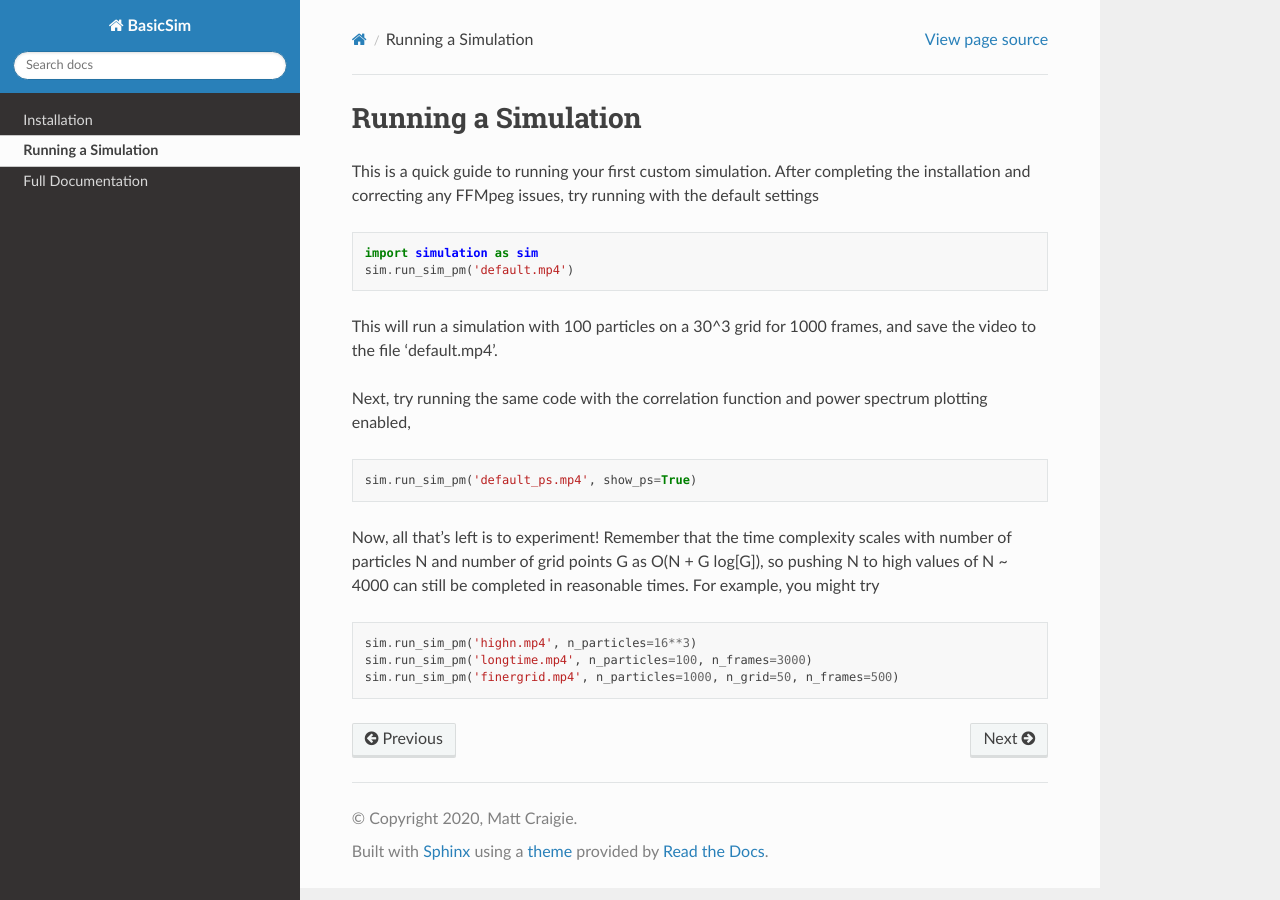
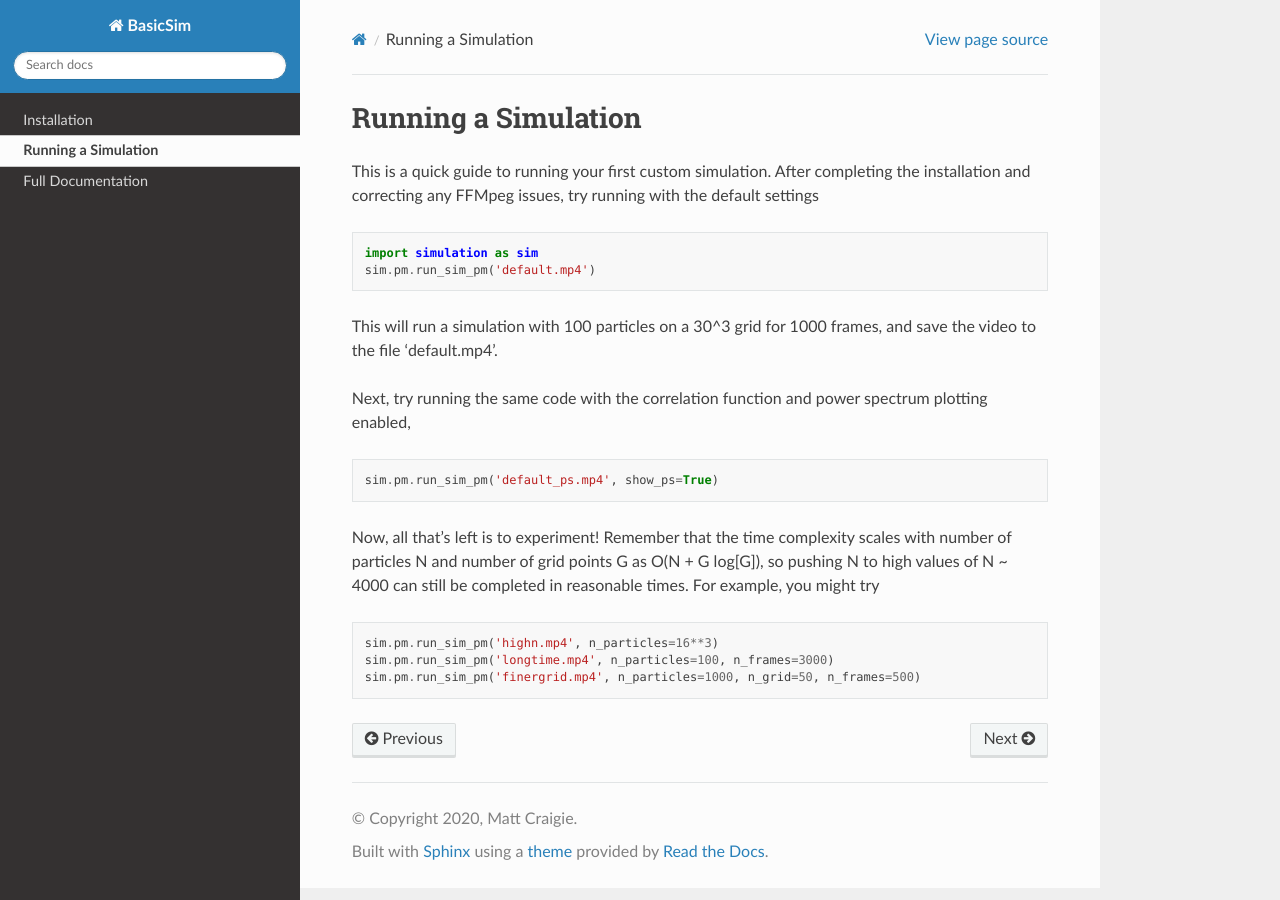
Before and after one commit to mattcraigie/BasicSim, a Sphinx documentation site: the page built from docs/source/simfuncs.rst, in a window 1280 px wide. Built offline with Sphinx 7.4.7 and the Read the Docs theme 2.0.0, drawn with Linux system fonts in a browser that asks for light colours; pages that are not in the unit, such as notebooks, are missing from menus.

Commit message:
fixing autodoc hopefully

```diff
--- a/docs/source/documentation.rst
+++ b/docs/source/documentation.rst
@@ -3,4 +3,7 @@
 ==================
 
 .. automodule:: simulation.pm
-    :members:
+   :members:
+   :noindex:
+
+.. automethod:: simulation.pm.run_sim_pm
--- a/docs/source/install.rst
+++ b/docs/source/install.rst
@@ -19,7 +19,7 @@
 .. code-block:: python
 
    import simulation
-   simulation.run_sim_pm(filename)
+   simulation.pm.run_sim_pm(filename)
 
 
 You may also need to specify the FFMpeg install location by adding the lines
--- a/docs/source/simfuncs.rst
+++ b/docs/source/simfuncs.rst
@@ -8,7 +8,7 @@
 .. code-block:: python
 
    import simulation as sim
-   sim.run_sim_pm('default.mp4')
+   sim.pm.run_sim_pm('default.mp4')
 
 This will run a simulation with 100 particles on a 30^3 grid for 1000 frames, and save the video to the file 'default.mp4'.
 
@@ -17,7 +17,7 @@
 
 .. code-block:: python
 
-   sim.run_sim_pm('default_ps.mp4', show_ps=True)
+   sim.pm.run_sim_pm('default_ps.mp4', show_ps=True)
 
 Now, all that's left is to experiment! Remember that the time complexity scales with number of particles N and number of
 grid points G as O(N + G log[G]), so pushing N to high values of N ~ 4000 can still be completed in reasonable times.
@@ -25,6 +25,6 @@
 
 .. code-block:: python
 
-   sim.run_sim_pm('highn.mp4', n_particles=16**3)
-   sim.run_sim_pm('longtime.mp4', n_particles=100, n_frames=3000)
-   sim.run_sim_pm('finergrid.mp4', n_particles=1000, n_grid=50, n_frames=500)
+   sim.pm.run_sim_pm('highn.mp4', n_particles=16**3)
+   sim.pm.run_sim_pm('longtime.mp4', n_particles=100, n_frames=3000)
+   sim.pm.run_sim_pm('finergrid.mp4', n_particles=1000, n_grid=50, n_frames=500)
```
Also changed, not shown: 4 other files.
